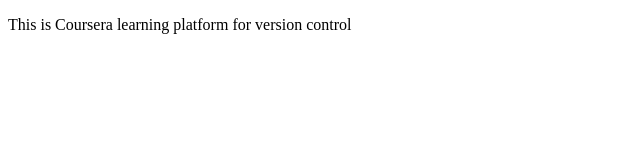
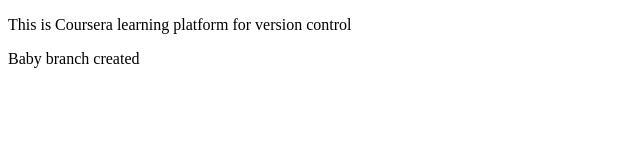
Before and after one commit to ankitojha02/Learning_Versioncontrol, a plain HTML site: page index.html in a window 1280 px wide. Shown: the whole page, without its empty margins (0-640 px from the left). Drawn offline with Linux system fonts and the light colour scheme.

Commit message:
new branch created

```diff
--- a/index.html
+++ b/index.html
@@ -8,6 +8,7 @@
 <body>
     <div>
         <p>This is Coursera learning platform for version control</p>
+        <P>Baby branch created</P>
     </div>
 </body>
 </html>
```
